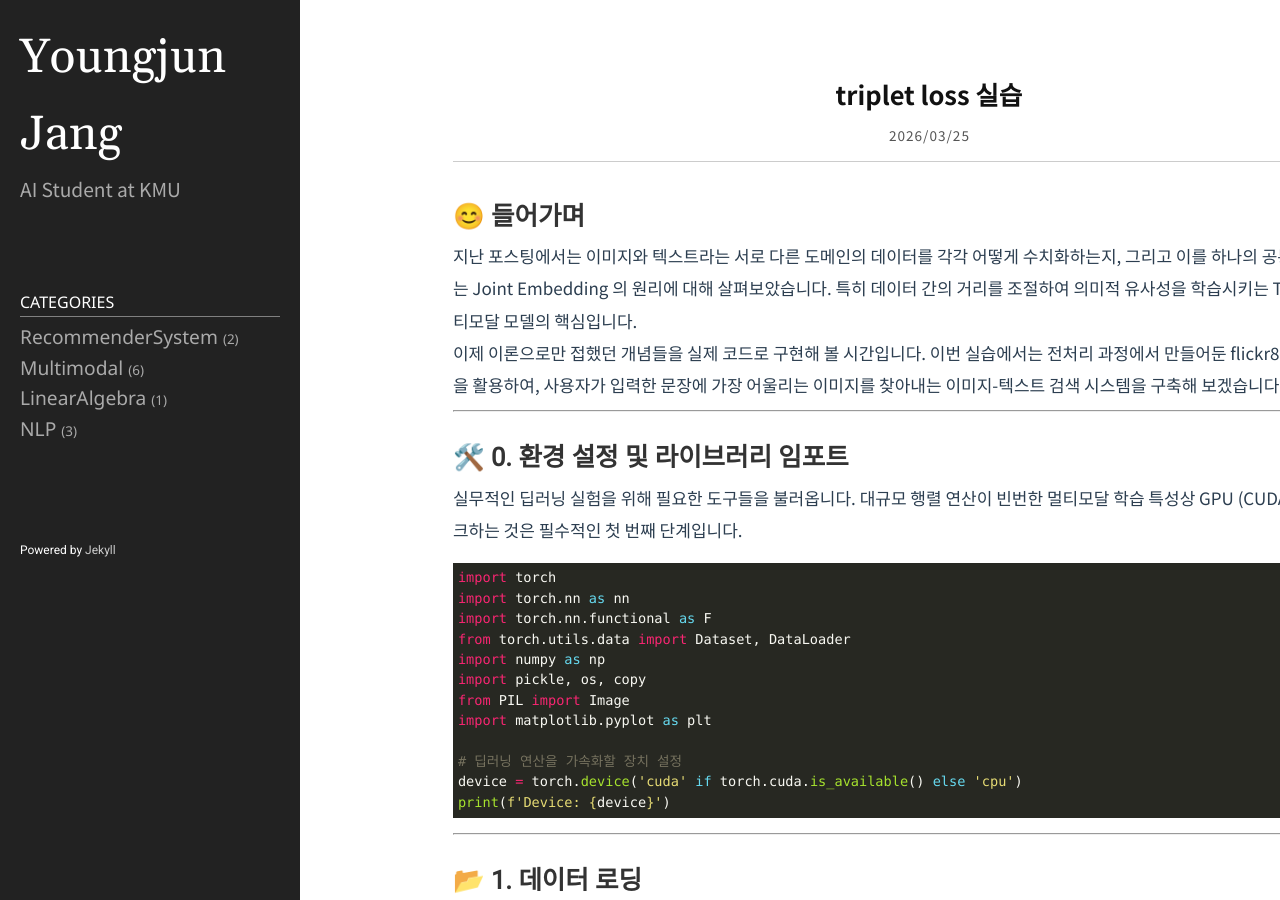
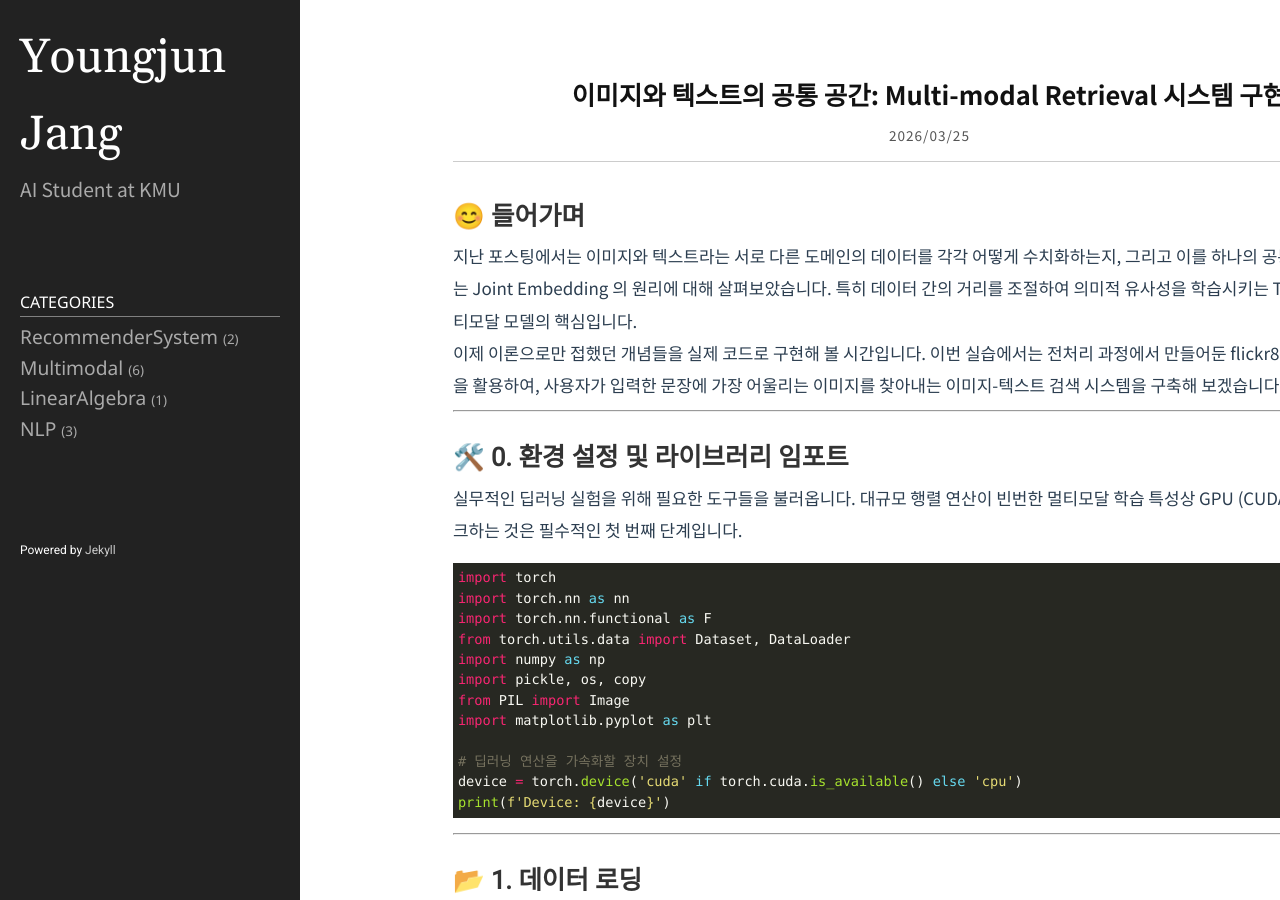
Before and after one commit to Youngjun-CV/Youngjun-CV.github.io, a Jekyll site: the page built from _posts/multimodal/2026-03-25-retrieval-with-triplet-loss-prac.markdown, in a window 1280 px wide and 900 px high. Built offline with Jekyll 4.4.1, drawn with Linux system fonts in a browser that asks for light colours; formulas are drawn with MathJax 3.

Commit message:
Update 2026-03-25-retrieval-with-triplet-loss-prac.markdown

```diff
--- a/_posts/multimodal/2026-03-25-retrieval-with-triplet-loss-prac.markdown
+++ b/_posts/multimodal/2026-03-25-retrieval-with-triplet-loss-prac.markdown
@@ -1,6 +1,6 @@
 ---
 layout: post
-title: "triplet loss 실습"
+title: "이미지와 텍스트의 공통 공간: Multi-modal Retrieval 시스템 구현"
 date: 2026-03-25 23:58:25 +0900
 category: Multimodal
 ---
```
